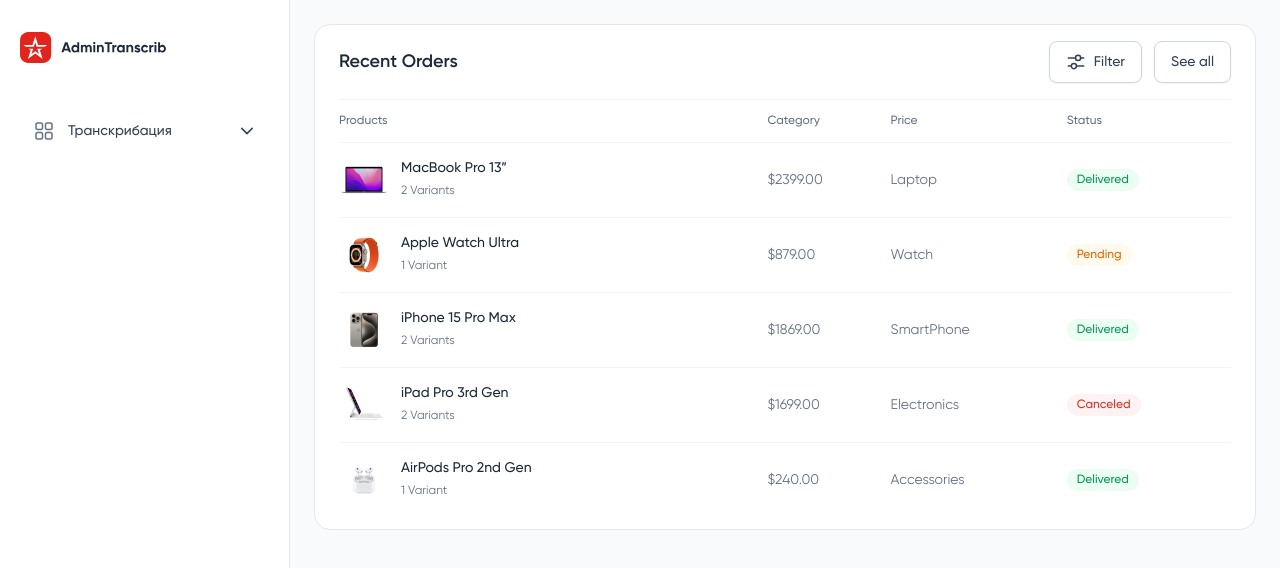
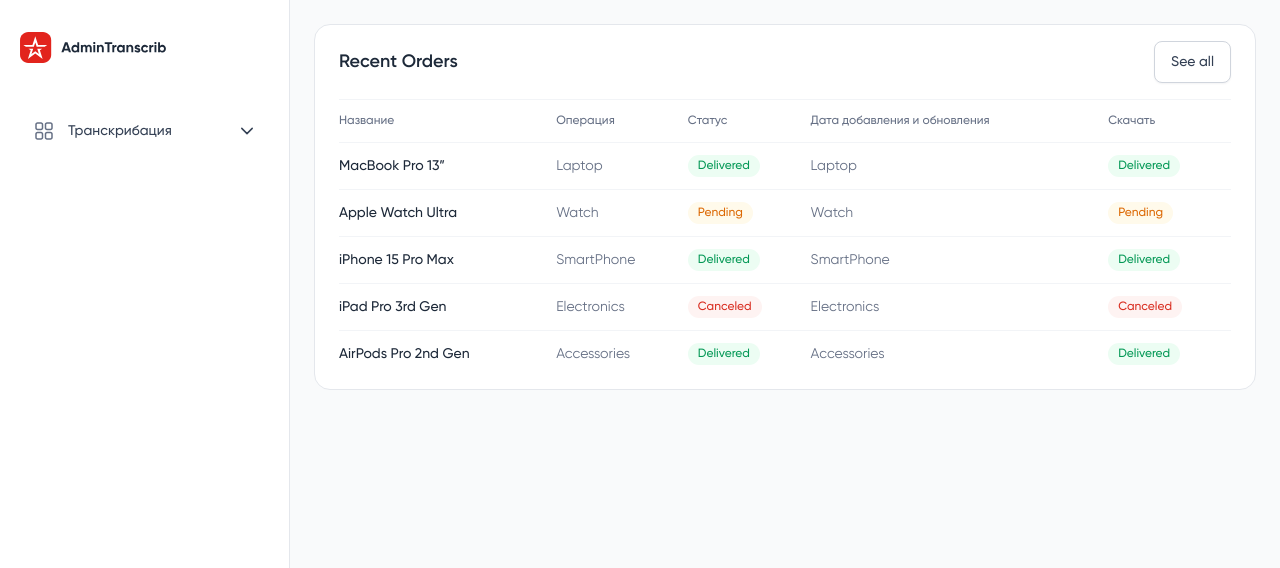
Before and after one commit to Zhiga-noff/admin, a Next.js app: page / in a window 1280 px wide. Shown: the top 568 px of the page. Built offline with nearby package versions, Linux system fonts and the light colour scheme.

Commit message:
Добавил дополнительную колонку а так же настроил имена колонок

```diff
--- a/src/app/(admin)/page.tsx
+++ b/src/app/(admin)/page.tsx
@@ -1,6 +1,7 @@
 import type {Metadata} from "next";
 import React from "react";
 import RecentOrders from "@/components/ecommerce/RecentOrders";
+import ListComponent from "@/components/list/ListComponent";
 
 export const metadata: Metadata = {
     title:
@@ -33,7 +34,7 @@
 
             {/* список для видео */}
             <div className="col-span-12">
-                <RecentOrders/>
+                <ListComponent/>
             </div>
         </div>
     );
--- a/src/components/list/ListComponent.tsx
+++ b/src/components/list/ListComponent.tsx
@@ -1,3 +1,4 @@
+'use client'
 import {
     Table,
     TableBody,
@@ -7,6 +8,7 @@
 } from "../ui/table";
 import Badge from "../ui/badge/Badge";
 import Image from "next/image";
+import {usePathname} from "next/navigation";
 
 // Define the TypeScript interface for the table rows
 interface Product {
@@ -70,6 +72,10 @@
 ];
 
 export default function ListComponent() {
+
+    const path = usePathname()
+    const flag = path ==='/'
+
     return (
         <div className="overflow-hidden rounded-2xl border border-gray-200 bg-white px-4 pb-3 pt-4 dark:border-gray-800 dark:bg-white/[0.03] sm:px-6">
             <div className="flex flex-col gap-2 mb-4 sm:flex-row sm:items-center sm:justify-between">
@@ -96,6 +102,12 @@
                             >
                                 Название
                             </TableCell>
+                            {flag && <TableCell
+                                isHeader
+                                className="py-3 font-medium text-gray-500 text-start text-theme-xs dark:text-gray-400"
+                            >
+                                Операция
+                            </TableCell>}
                             <TableCell
                                 isHeader
                                 className="py-3 font-medium text-gray-500 text-start text-theme-xs dark:text-gray-400"
@@ -124,27 +136,38 @@
                             <TableRow key={product.id} className="">
                                 <TableCell className="py-3">
                                     <div className="flex items-center gap-3">
-                                        <div className="h-[50px] w-[50px] overflow-hidden rounded-md">
-                                            <Image
-                                                width={50}
-                                                height={50}
-                                                src={product.image}
-                                                className="h-[50px] w-[50px]"
-                                                alt={product.name}
-                                            />
-                                        </div>
+                                        {/*<div className="h-[50px] w-[50px] overflow-hidden rounded-md">*/}
+                                            {/*<Image*/}
+                                            {/*    width={50}*/}
+                                            {/*    height={50}*/}
+                                            {/*    src={product.image}*/}
+                                            {/*    className="h-[50px] w-[50px]"*/}
+                                            {/*    alt={product.name}*/}
+                                            {/*/>*/}
+                                        {/*</div>*/}
                                         <div>
                                             <p className="font-medium text-gray-800 text-theme-sm dark:text-white/90">
                                                 {product.name}
                                             </p>
-                                            <span className="text-gray-500 text-theme-xs dark:text-gray-400">
-                        {product.variants}
-                      </span>
                                         </div>
                                     </div>
                                 </TableCell>
+                                {flag && <TableCell className="py-3 text-gray-500 text-theme-sm dark:text-gray-400">
+                                    {product.category}
+                                </TableCell>}
                                 <TableCell className="py-3 text-gray-500 text-theme-sm dark:text-gray-400">
-                                    {product.price}
+                                    <Badge
+                                        size="sm"
+                                        color={
+                                            product.status === "Delivered"
+                                                ? "success"
+                                                : product.status === "Pending"
+                                                    ? "warning"
+                                                    : "error"
+                                        }
+                                    >
+                                        {product.status}
+                                    </Badge>
                                 </TableCell>
                                 <TableCell className="py-3 text-gray-500 text-theme-sm dark:text-gray-400">
                                     {product.category}
```
